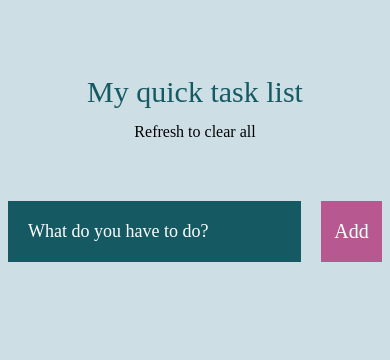
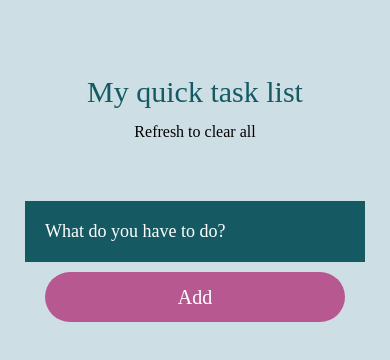
Before and after one commit to Elisasheva/Tasks-list, a plain HTML site: page index.html in a window 390 px wide. Drawn offline with Linux system fonts and the light colour scheme.

Commit message:
adding media queries

```diff
--- a/style.css
+++ b/style.css
@@ -101,3 +101,32 @@ header {
     justify-content: flex-start;
     margin: 6px;
 }
+
+@media (max-width: 750px) {
+
+    .tasks__form {
+        display: flex;
+        flex-direction: column;
+        align-items: center;
+    }
+
+    .tasks__submit {
+        width: 300px;
+        margin: 10px 0 0 0;
+        height: 50px;
+        border-radius: 30px;
+    }
+
+    .tasks__input {
+        width: 300px;
+        margin: 0;
+    }
+
+    .tasks__list {
+        padding:0;
+        margin:0;
+        font-size: 17px;
+    }
+
+
+}
```
